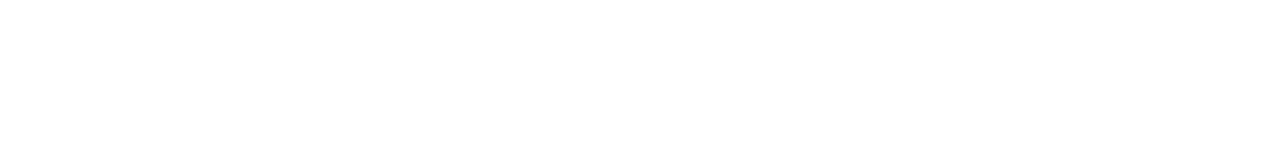
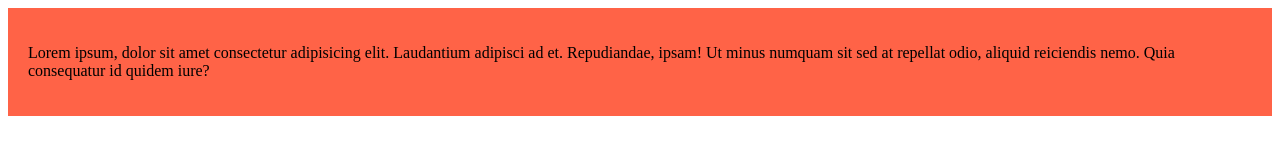
Before and after one commit to jamil986/fast-github-repo, a plain HTML site: page index.html in a window 1280 px wide. Drawn offline with Linux system fonts and the light colour scheme.

Commit message:
added the fast blog

```diff
--- a/index.html
+++ b/index.html
@@ -4,8 +4,9 @@
     <meta charset="UTF-8">
     <meta name="viewport" content="width=device-width, initial-scale=1.0">
     <title>My fast ever github repo</title>
+    <link rel="stylesheet" href="style/blog.css">
 </head>
 <body>
-
+    <div><p>Lorem ipsum, dolor sit amet consectetur adipisicing elit. Laudantium adipisci ad et. Repudiandae, ipsam! Ut minus numquam sit sed at repellat odio, aliquid reiciendis nemo. Quia consequatur id quidem iure?</p></div>
 </body>
 </html>
--- /dev/null
+++ b/style/blog.css
@@ -0,0 +1,5 @@
+div{background-color: tomato;
+padding: 20px;
+
+
+}
```
